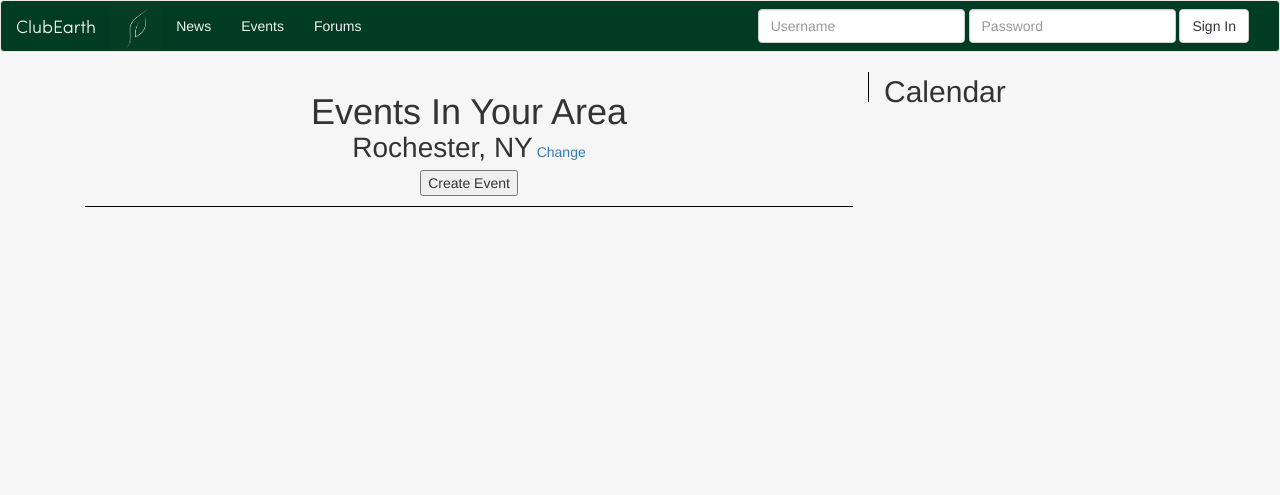
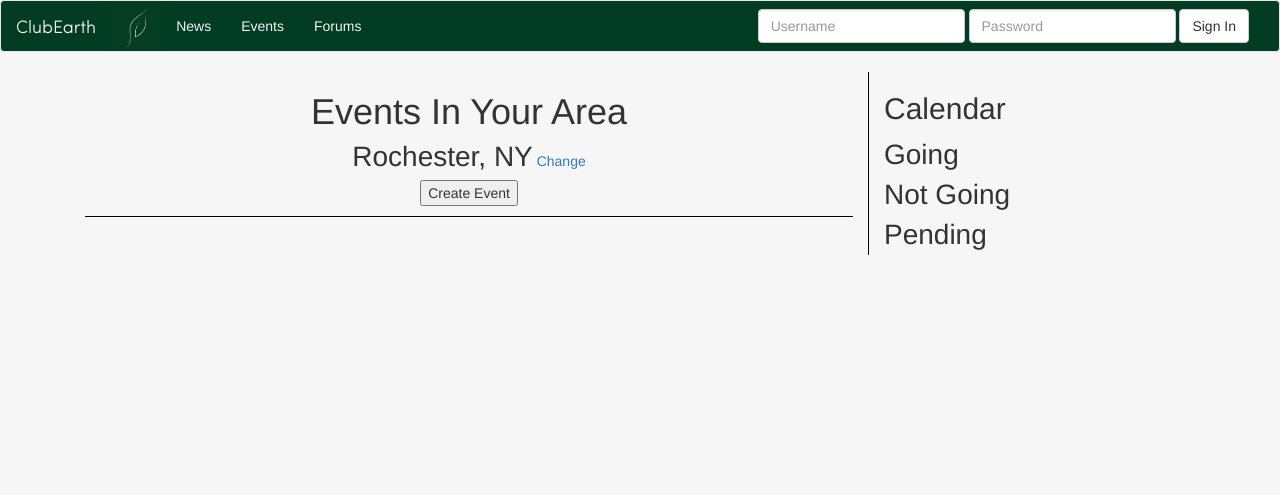
Before and after one commit to AlexanderKM/ClubEarth, a Django app: template clubEarth/earth/templates/event_list.html in a window 1280 px wide. Shown: the top 495 px of the page. Run offline with Django 3.2, Linux system fonts and the light colour scheme; the template is opened without the code that fills it, so the values that code supplies are empty; parts of the project's set-up code (start-up, migrations or seed data) failed here and were passed over; some libraries are stand-ins or nearby versions.

Commit message:
fixing line height

```diff
--- a/clubEarth/earth/static/earth/css/earth.css
+++ b/clubEarth/earth/static/earth/css/earth.css
@@ -4,12 +4,6 @@ body{
 
 .navbar, .navbar-default{
 	background: #003C23;
-}
-
-.navbar-default .navbar-nav > li > a:focus, .navbar-default .navbar-nav > li > a:hover
-textarea {
-    resize: none;
-    background: #277554;
 }
 
 .navbar-default .navbar-nav > .active > a, .navbar-default .navbar-nav > .active > a:focus, .navbar-default .navbar-nav > .active > a:hover{
--- a/clubEarth/earth/static/earth/css/event_list.css
+++ b/clubEarth/earth/static/earth/css/event_list.css
@@ -54,7 +54,7 @@
 	padding-top: 20px;
 }
 
-.event-info-container h1, h2{
+.event-info-container > h1 .event-info-container > h2{
 	line-height: 0px;
 }
 
@@ -67,14 +67,13 @@
 	font-size: 20px;
 }
 
-.calendar{
+.calendar-section{
 	display: inline-block;
 	border-left: 1px solid black;
 }
 
 .event-date{
 	padding-left: 20px;
-	padding-top: 20px;
 	font-size: 16px;
 }
 
@@ -83,3 +82,11 @@
 	position: relative;
 	right: 15px;
 }
+
+.your-events-container{
+
+}
+
+.your-events-dropdown{
+	font-size: 28px;
+}
--- a/clubEarth/earth/templates/event_list.html
+++ b/clubEarth/earth/templates/event_list.html
@@ -25,13 +25,17 @@ Events
 				<h3 class="event-host">hosted by {{ event.host.user.username }}</h3>
 			</div>
 			<div class="event-date">10/4/15</div>
-			<a class="event-more" href="{% url 'earth:event_info' event.id %}">More</a>
 		</div>
 		{% endfor %}
 	</div>
 </div>
-<div class="col-md-3 calendar">
+<div class="col-md-3 calendar-section">
 	<h2>Calendar</h2>
+	<div class="your-events-container">
+		<div class="your-events-dropdown events-going">Going</div>
+		<div class="your-events-dropdown events-not-going">Not Going</div>
+		<div class="your-events-dropdown events-pending">Pending</div>
+	</div>
 </div>
 
 
```
